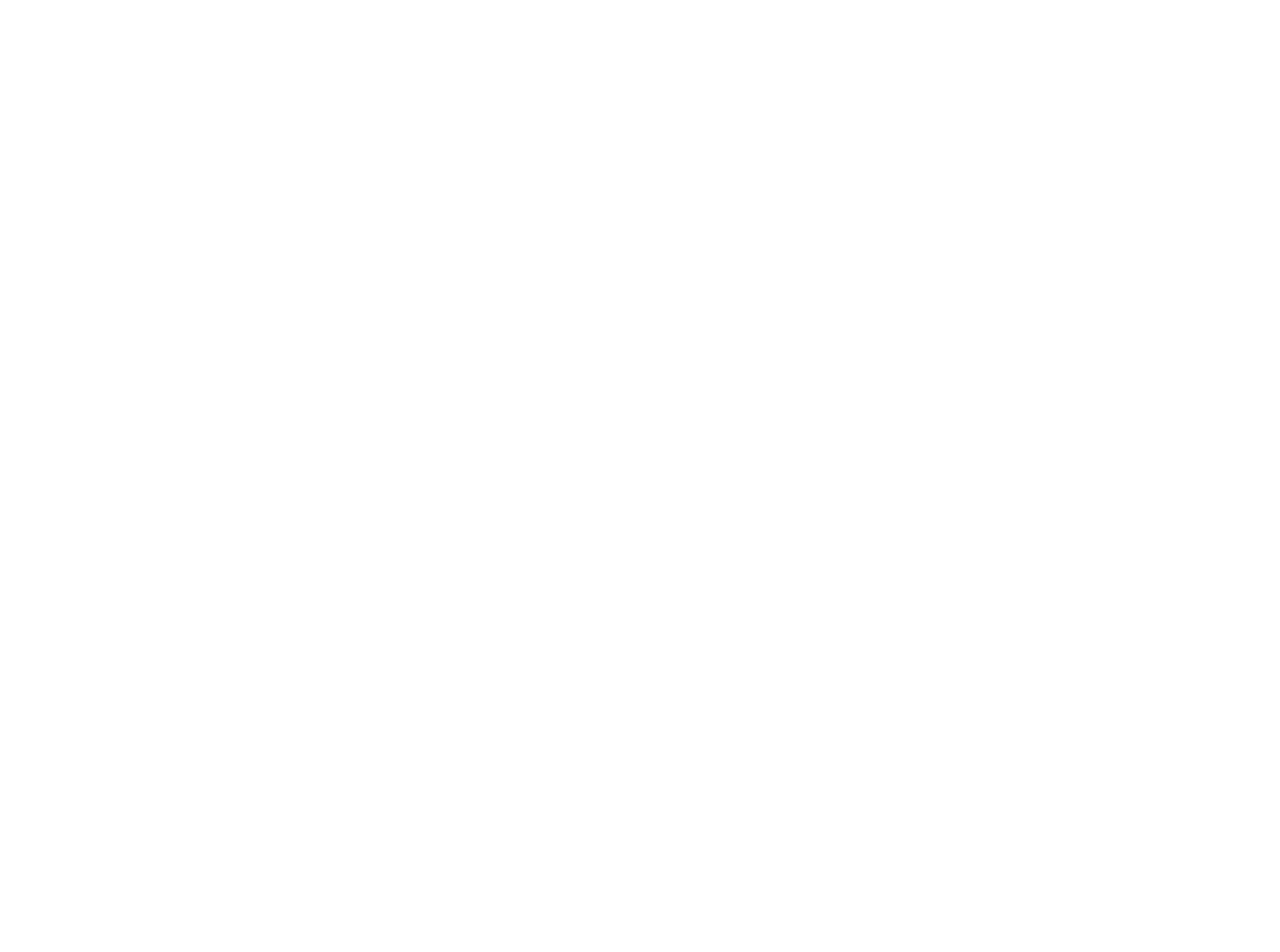
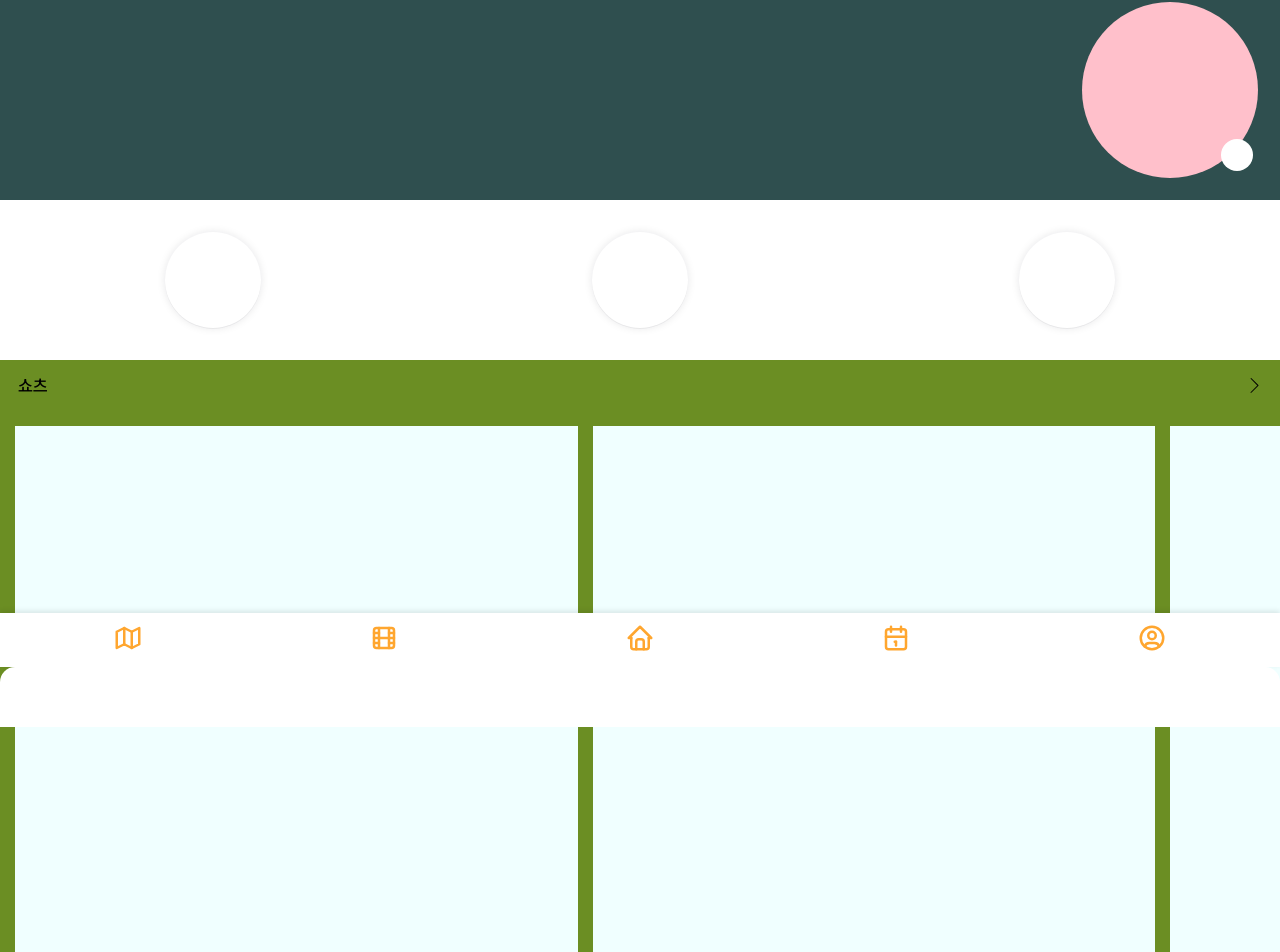
Before and after one commit to WonYunSun/topet-front, a React (Create React App) app in the folder react/: page /api/home in a window 1280 px wide. Before the commit this address had no page. Shown: the part 133-1085 px from the top of the page. Before the commit the page ends 800 px from the top, so only its background shows below. Built offline with nearby package versions, Linux system fonts and the light colour scheme.

Commit message:
feat : homescreen

```diff
--- a/react/src/App.js
+++ b/react/src/App.js
@@ -10,17 +10,24 @@ import KakaoLogin from "./page/kakaoLogin";
 import MapScreen from "./page/mapScreen";
 import CommunityDetail from "./page/CommunityDetail";
 
-
 function App() {
-
   return (
     <div className="App">
       <Routes>
-        <Route path="/api" element={<Home />} />
+        <Route path="/api/home" element={<Home />} />
         <Route path="/api/map" element={<MapScreen />} />
-        <Route path="/community/preview/:animalType/:category" element={<Community />} />
-        <Route path="/api/community/detail/:comid" element={<CommunityDetail />} />
-        <Route path="/api/community/communitywrite" element={<CommunityWrite />}/>
+        <Route
+          path="/community/preview/:animalType/:category"
+          element={<Community />}
+        />
+        <Route
+          path="/api/community/detail/:comid"
+          element={<CommunityDetail />}
+        />
+        <Route
+          path="/api/community/communitywrite"
+          element={<CommunityWrite />}
+        />
         <Route path="/api/schedule" element={<Calendarscreen />} />
         <Route path="/api/petregistration" element={<PetRegistration />} />
         {/* <Route path='/api/kakaoLogin' element={<KakaoLogin/>} /> */}
--- a/react/src/component/NavBarComp/NavBar.js
+++ b/react/src/component/NavBarComp/NavBar.js
@@ -29,7 +29,7 @@ function NavBar() {
       </NavLink>
       {/* 홈 화면 이동 */}
       <NavLink
-        to=""
+        to="/api/home"
         end
         className={({ isActive }) =>
           isActive ? styles.activeNavItem : styles.navItem
--- a/react/src/component/TopBar.js
+++ b/react/src/component/TopBar.js
@@ -13,7 +13,7 @@ const TopBar = ({ centerChange, handleBottomSheetOpen }) => {
   };
 
   const goHome = () => {
-    navigate("/api"); // 홈으로 이동
+    navigate("/api/home"); // 홈으로 이동
   };
 
   const handleAnimalSelectClick = () => {
--- /dev/null
+++ b/react/src/css/homescreen.module.css
@@ -0,0 +1,126 @@
+.animalProfileImgArea {
+  display: grid;
+  width: 100%;
+  height: fit-content;
+  box-sizing: border-box;
+  background-color: darkslategrey;
+  padding: 1.5em;
+  box-sizing: border-box;
+}
+
+.animalProfileImg {
+  position: relative;
+  justify-self: flex-end;
+  width: 22vh; /* 원하는 너비 */
+  background-color: pink;
+  border-radius: 50%;
+}
+.animalProfileImgEditBtn {
+  position: absolute;
+  bottom: 7px;
+  right: 5px;
+  width: 4vh; /* 원하는 너비 */
+  background-color: #fff;
+  border-radius: 50%;
+}
+.homeMenuArea {
+  display: flex;
+  flex-direction: row;
+  align-items: center;
+  justify-content: space-around;
+}
+.communityMenu,
+.promptyMenu,
+.anyMenu {
+  width: 12vh; /* 원하는 너비 */
+  background-color: #fff;
+  border-radius: 50%;
+  box-shadow: rgba(17, 17, 26, 0.05) 0px 1px 0px,
+    rgba(17, 17, 26, 0.1) 0px 0px 8px;
+}
+.communityMenu:before,
+.promptyMenu:before,
+.anyMenu:before {
+  content: "";
+  display: block;
+  padding-top: 100%;
+}
+
+.animalProfileImg:before {
+  content: "";
+  display: block;
+  padding-top: 100%; /* 1:1 비율 */
+}
+.animalProfileImgEditBtn:before {
+  content: "";
+  display: block;
+  padding-top: 100%; /* 1:1 비율 */
+}
+
+.homeMenuArea {
+  width: 100%;
+  height: 20vh;
+  /* background-color: dodgerblue; */
+}
+.shortsPreivewArea {
+  width: 100%;
+  height: max-content;
+  background-color: olivedrab;
+}
+.communityPreivewArea {
+  width: 100%;
+  height: 60vh;
+}
+.areaTitleWrap {
+  padding: 1em 1.2em;
+  display: flex;
+  flex-direction: row;
+  align-items: center;
+  justify-content: space-between;
+}
+.areaTitle {
+  font-size: 17px;
+  font-weight: 600;
+}
+
+/*  */
+/* homescreen.module.css */
+.shortsWrap {
+  margin: 0 auto;
+  display: flex;
+  overflow-x: auto;
+  padding: 1em;
+}
+
+.shortItem {
+  flex: 0 0 auto;
+  width: 45%; /* 각 아이템이 차지하는 너비를 조정 */
+  margin-right: 1em;
+  background-color: azure;
+  position: relative;
+}
+
+.shortItem::before {
+  content: "";
+  display: block;
+  padding-top: 177.78%; /* 16:9 비율 유지 */
+}
+
+.shortItemContent {
+  position: absolute;
+  top: 0;
+  left: 0;
+  width: 100%;
+  height: 100%;
+}
+
+.seeMore {
+  flex: 0 0 auto;
+  display: flex;
+  align-items: center;
+  justify-content: center;
+  width: 20%;
+  background-color: lightgrey;
+  margin-right: 1em;
+  cursor: pointer;
+}
--- a/react/src/css/navBar.module.css
+++ b/react/src/css/navBar.module.css
@@ -1,5 +1,5 @@
 .navbar {
-  /* position: fixed; */
+  position: fixed;
   bottom: 0;
   width: 100%;
   display: flex;
@@ -7,7 +7,7 @@
   background-color: #fff;
   box-shadow: 0 -2px 5px rgba(0, 0, 0, 0.1);
   padding: 10px 0;
-  z-index: 1000;
+  z-index: 300;
 }
 
 .navItem {
--- a/react/src/page/Home.js
+++ b/react/src/page/Home.js
@@ -1,61 +1,85 @@
-import React, { useState } from "react";
-import { useNavigate, Link } from "react-router-dom";
+import React, { useEffect, useState } from "react";
+
+import { useNavigate } from "react-router-dom";
+import TopBar from "../component/TopBar";
 import NavBar from "../component/NavBarComp/NavBar";
-//import { GoogleLogin, GoogleOAuthProvider  } from '@react-oauth/google';
+import AnimalSelect from "../component/AnimalProfileComp/AnimalSelect";
+import BottomSheet from "../component/BottomSheet";
+import { SlArrowRight } from "react-icons/sl";
+import styles from "../css/homescreen.module.css";
 
 const Home = () => {
-  const [animalType, setAnimalType] = useState("강아지"); //이거 활용해서 현재 유저가 선택한 동물 유형 저장해야 됨.
-
   const navigate = useNavigate();
-  const link =
-    "https://kauth.kakao.com/oauth/authorize?client_id=3494afad7131fc9645ae9b08ed0dfda6&redirect_uri=http://localhost:8081/api/kakaoLogin/OAuth&response_type=code";
-
+  const [animalType, setAnimalType] = useState("강아지");
+  const [showBottomSheet, setShowBottomSheet] = useState(false);
+  const [bottomSheetType, setBottomSheetType] = useState(null);
+  const [selectedPet, setSelectedPet] = useState(null);
 
   const goCommunity = () => {
-    const animalTypeMap = { '강아지': 'dog', '고양이': 'cat', '특수동물': 'exoticpet' };
-    const currentAnimalType = animalTypeMap[animalType] || 'dog';
+    const animalTypeMap = {
+      강아지: "dog",
+      고양이: "cat",
+      특수동물: "exoticpet",
+    };
+    const currentAnimalType = animalTypeMap[animalType] || "dog";
     navigate(`/community/preview/${currentAnimalType}/freedomAndDaily`);
   };
 
-
-  const goKaKaoLogin = () => {
-    window.location.href = link;
+  const handleOpenPetBottomSheet = () => {
+    setBottomSheetType("pet");
+    setShowBottomSheet(true);
   };
-  const goCalendar = () => {
-    navigate("/api/schedule");
+  const handleCloseBottomSheet = () => {
+    setShowBottomSheet(false);
   };
-  const goPetRegistration = () => {
-    navigate("/api/petregistration");
-  };
-  const goMyPage = () => {
-    navigate("/api/mypage");
-  };
-
-  const goMap = () => {
-    navigate("/api/map");
-  };
-
-
 
   return (
     <div>
-      <img src="/img/kakao_login_large_narrow.png" onClick={goKaKaoLogin} />
-      {/* <GoogleLogin
-onSuccess={credentialResponse => {
-  console.log(credentialResponse);
-}}
-onError={() => {
-  console.log('Login Failed');
-}}
-/>; */}
-      <button onClick={goCommunity}>커뮤니티 이동</button>
-      <button onClick={goPetRegistration}>반려동물 등록</button>
-      <button onClick={goKaKaoLogin}>카카오로그인 이동</button>
-      <button onClick={goCalendar}>캘린더 이동</button>
-      <button onClick={goMyPage}>마이페이지 이동</button>
+      <TopBar />
+      <AnimalSelect
+        onClick={handleOpenPetBottomSheet}
+        selectedPet={selectedPet}
+      />
+      <BottomSheet
+        show={showBottomSheet}
+        onClose={handleCloseBottomSheet}
+        type={bottomSheetType}
+        initialTags={[]}
+        setSelectedPet={setSelectedPet}
+      />
+      <div className={styles.animalProfileImgArea}>
+        <div className={styles.animalProfileImg}>
+          <div className={styles.animalProfileImgEditBtn}></div>
+        </div>
+      </div>
+      <div className={styles.homeMenuArea}>
+        <div className={styles.communityMenu}></div>
+        <div className={styles.promptyMenu}></div>
+        <div className={styles.anyMenu}></div>
+      </div>
+      <div className={styles.shortsPreivewArea}>
+        <div className={styles.areaTitleWrap}>
+          <div className={styles.areaTitle}>쇼츠</div>
+          <SlArrowRight />
+        </div>
+        <div className={styles.shortsWrap}>
+          <div className={styles.shortItem}></div>
+          <div className={styles.shortItem}></div>
+          <div className={styles.shortItem}></div>
+          <div className={styles.shortItem}></div>
+          <div className={styles.shortItem}></div>
+          <div className={styles.seeMore}>커뮤니티 더보기</div>
+        </div>
+      </div>
+      <div className={styles.communityPreivewArea}>
+        <div className={styles.areaTitleWrap}>
+          <div className={styles.areaTitle}>커뮤니티</div>
+          <SlArrowRight />
+        </div>
+      </div>
       <NavBar />
     </div>
   );
 };
-//<Route path='https://kauth.kakao.com/oauth/authorize?client_id=${3494afad7131fc9645ae9b08ed0dfda6}&redirect_uri=${localhost:8081/api/kakaoLogin}&response_type=code'></Route>
+
 export default Home;
```
